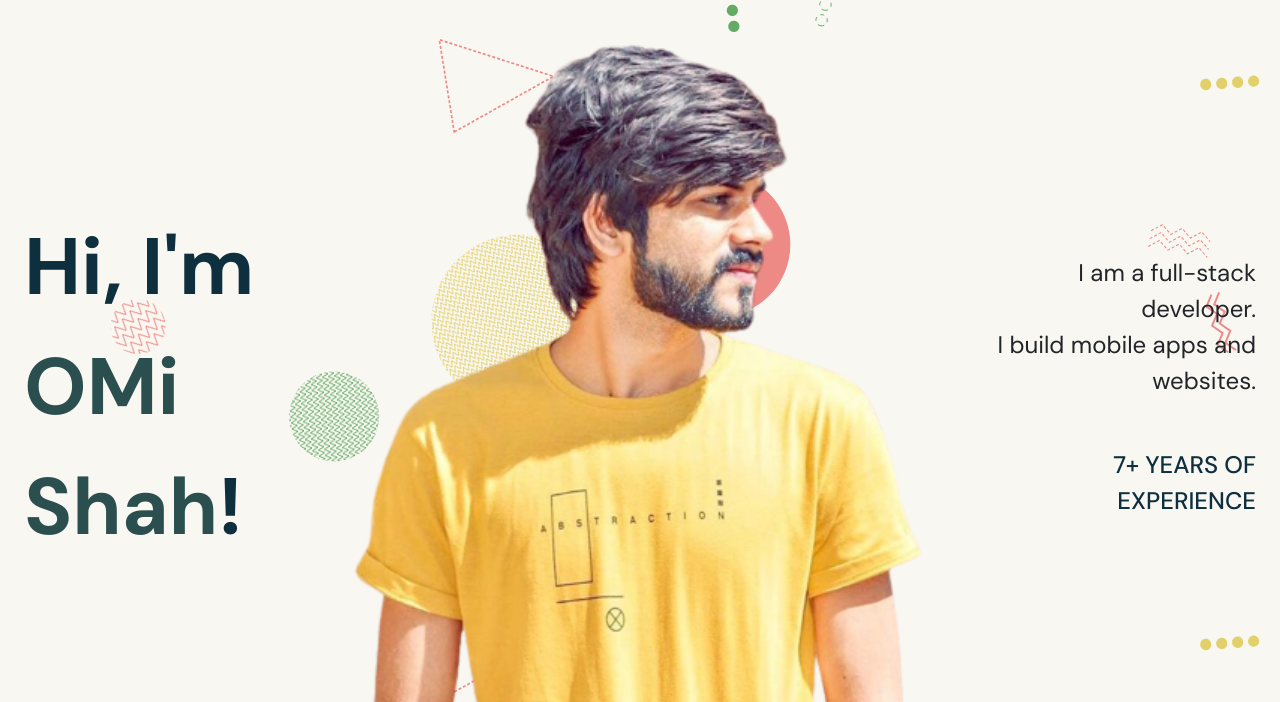
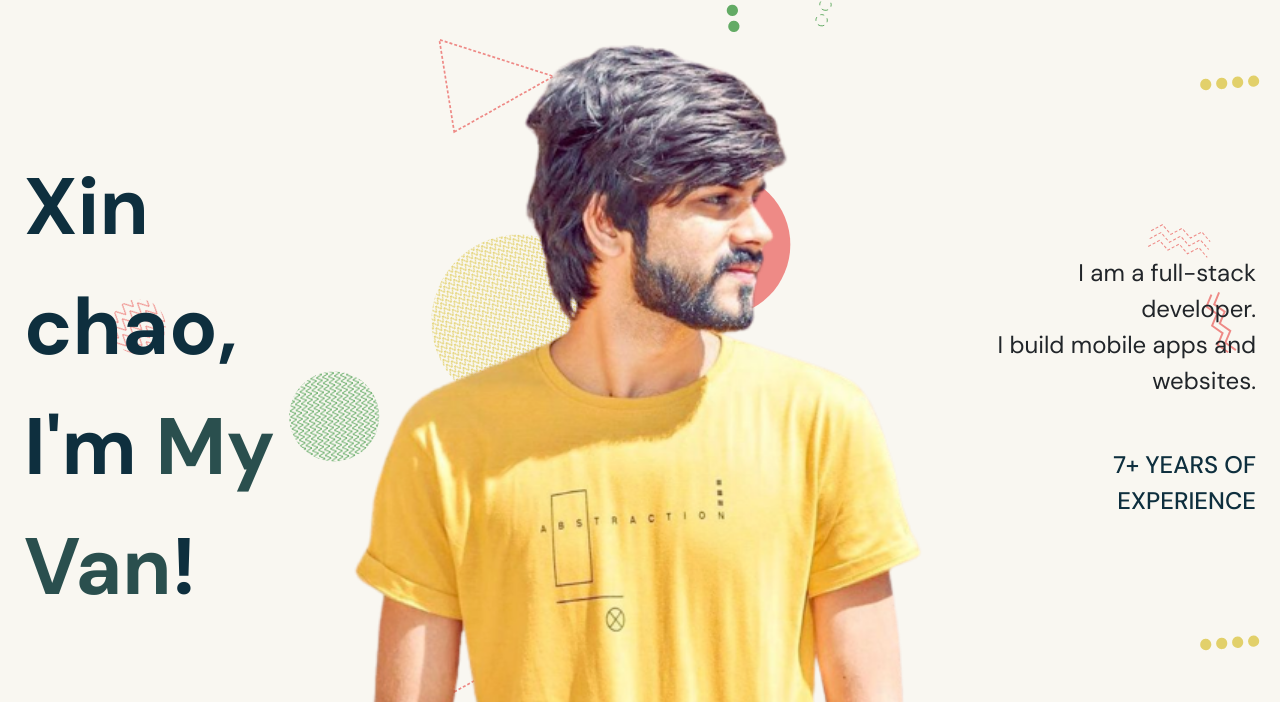
Before and after one commit to myhvan/myhvan.github.io, a plain HTML site: page index.html in a window 1280 px wide. Shown: the part 98-800 px from the top of the page. Drawn offline with nearby package versions, Linux system fonts and the light colour scheme.

Commit message:
Update index.html

```diff
--- a/index.html
+++ b/index.html
@@ -4,7 +4,7 @@
     <meta charset="utf-8">
     <meta name="viewport" content="width=device-width, initial-scale=1">
     <title>My Van - UX Designer & Strategist</title>
-    <link rel="icon" type="image/x-icon" href="/assets/favicon.png">
+    <link rel="icon" type="image/x-icon" href="favicon.png">
     <link href="https://cdn.jsdelivr.net/npm/bootstrap@5.2.0/dist/css/bootstrap.min.css" rel="stylesheet"
         integrity="sha384-gH2yIJqKdNHPEq0n4Mqa/HGKIhSkIHeL5AyhkYV8i59U5AR6csBvApHHNl/vI1Bx" crossorigin="anonymous">
     <link rel="stylesheet" href="https://cdn.jsdelivr.net/npm/bootstrap-icons@1.9.1/font/bootstrap-icons.css">
@@ -53,8 +53,7 @@
                 <div class="row justify-content-between align-items-center gx-5 gy-5">
                     <div class="col-md-3">
                         <div class="text-center text-md-start">
-                            <h1 class="display-1 fw-bold lh-base">Hi, I'm <span class="text-accent-codecyan">OMi
-                                    Shah</span>!
+                            <h1 class="display-1 fw-bold lh-base">Xin chao, I'm <span class="text-accent-codecyan">My Van</span>!
                             </h1>
                         </div>
                     </div>
```
